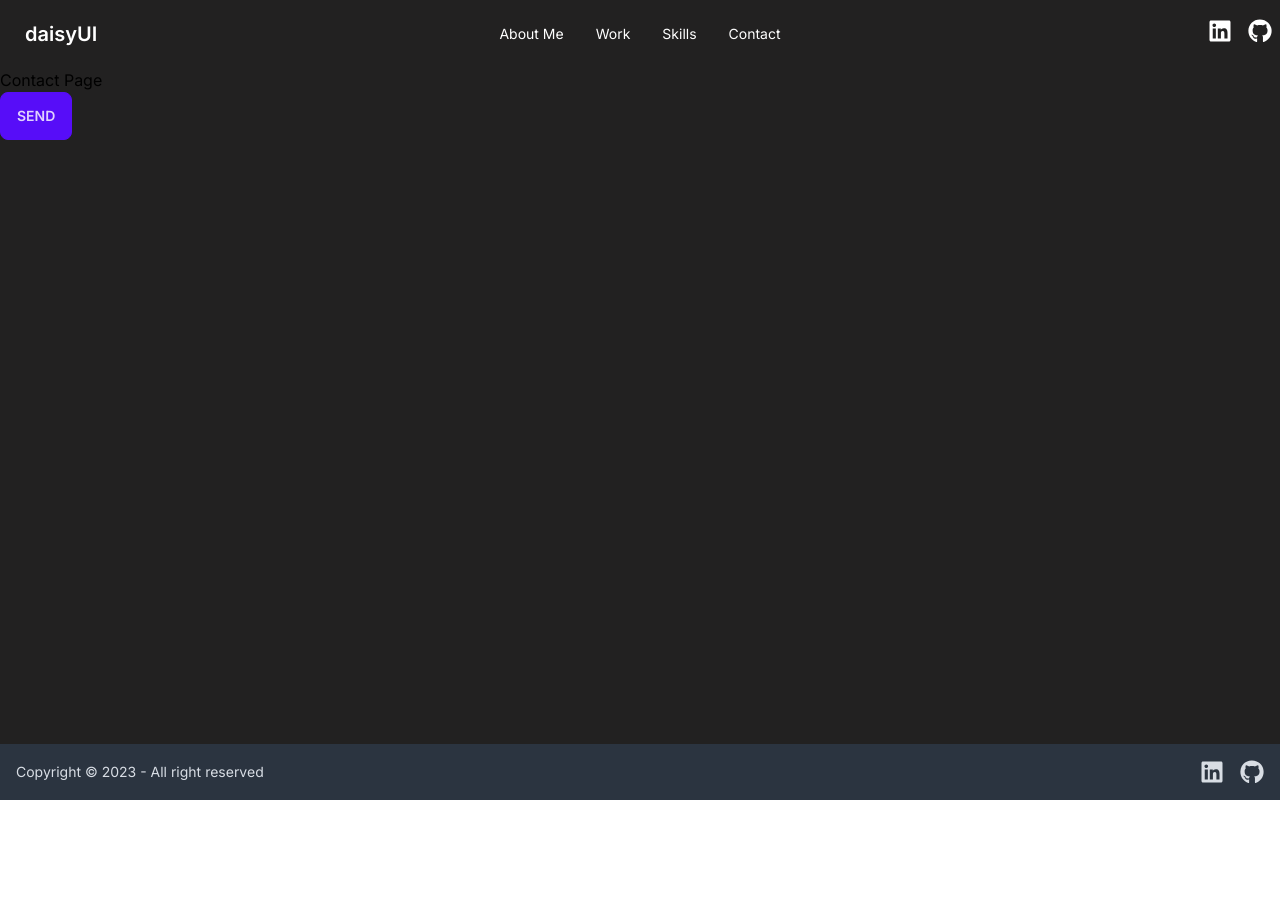
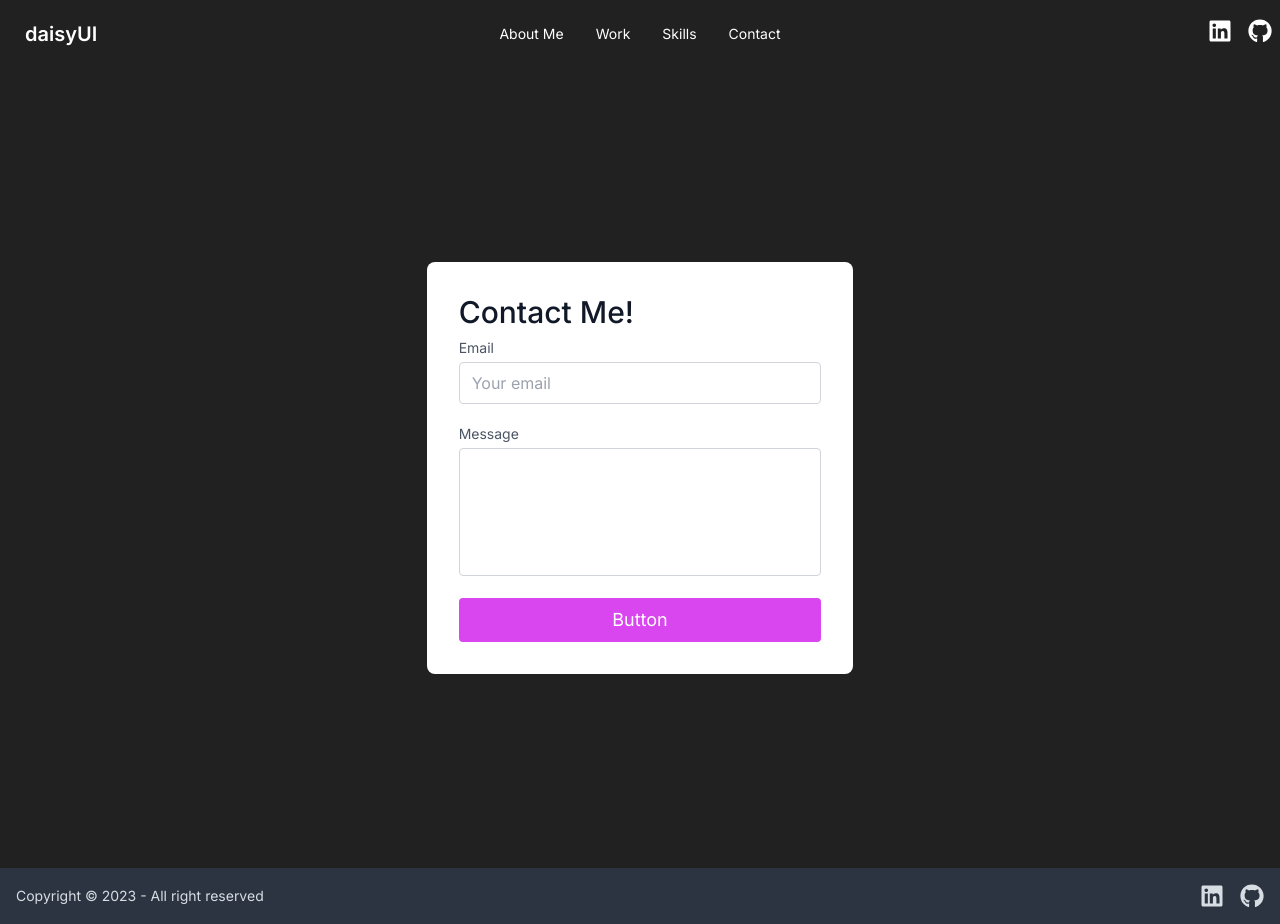
Before and after one commit to cjsolis12/csolis, a Next.js app in the folder fullstack-portfolio/: page /contact in a window 1280 px wide. Before the commit the page ends 800 px from the top, so only its background shows below. Built offline with nearby package versions, Linux system fonts and the light colour scheme.

Commit message:
added contact form

```diff
--- a/fullstack-portfolio/app/contact/page.js
+++ b/fullstack-portfolio/app/contact/page.js
@@ -1,8 +1,39 @@
 export default function contact() {
-    return (
-      <>
-      <h1>Contact Page</h1>
-      <button className="btn btn-primary">Send</button>
-      </>
-    )
-  }
+  return (
+    <>
+      <div className="flex justify-center items-center h-screen">
+        <div className="lg:w-1/3 md:w-1/2 bg-white rounded-lg p-8 flex flex-col justify-center">
+          <h2 className="text-gray-900 text-3xl mb-1 font-medium title-font">
+            Contact Me!
+          </h2>
+
+          <div className="relative mb-4">
+            <label for="email" className="leading-7 text-sm text-gray-600">
+              Email
+            </label>
+            <input
+            type="email"
+            id="email"
+            name="email"
+            placeholder="Your email"
+            className="w-full bg-white rounded border border-gray-300 focus:border-indigo-500 focus:ring-2 focus:ring-indigo-200 py-2 px-3 text-base outline-none text-gray-700 leading-6 transition-colors duration-200 ease-in-out"
+          />
+          </div>
+          <div className="relative mb-4">
+            <label for="message" className="leading-7 text-sm text-gray-600">
+              Message
+            </label>
+            <textarea
+              id="message"
+              name="message"
+              className="w-full bg-white rounded border border-gray-300 focus:border-indigo-500 focus:ring-2 focus:ring-indigo-200 h-32 text-base outline-none text-gray-700 py-1 px-3 resize-none leading-6 transition-colors duration-200 ease-in-out"
+            ></textarea>
+          </div>
+          <button className="text-white bg-fuchsia-500 border-0 py-2 px-6 focus:outline-none hover:bg-indigo-600 rounded text-lg">
+            Button
+          </button>
+        </div>
+      </div>
+    </>
+  );
+}
```
